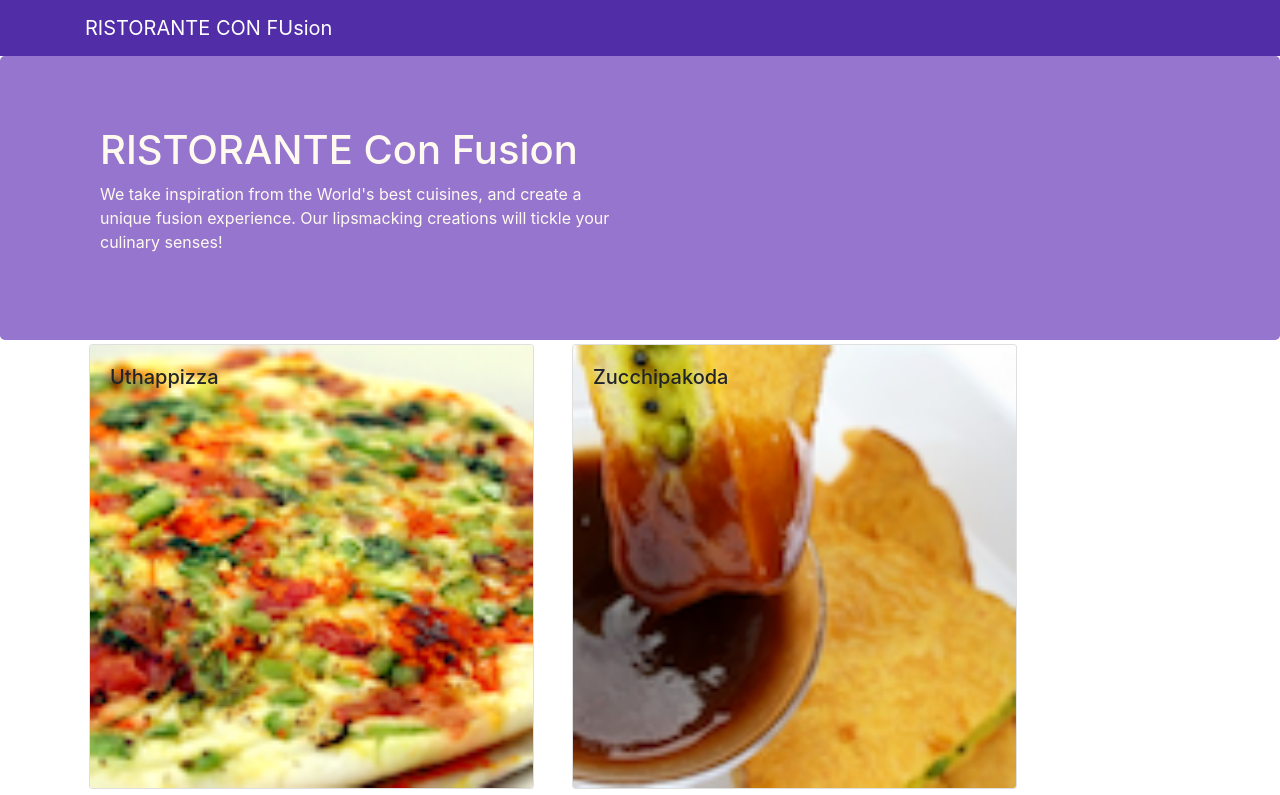
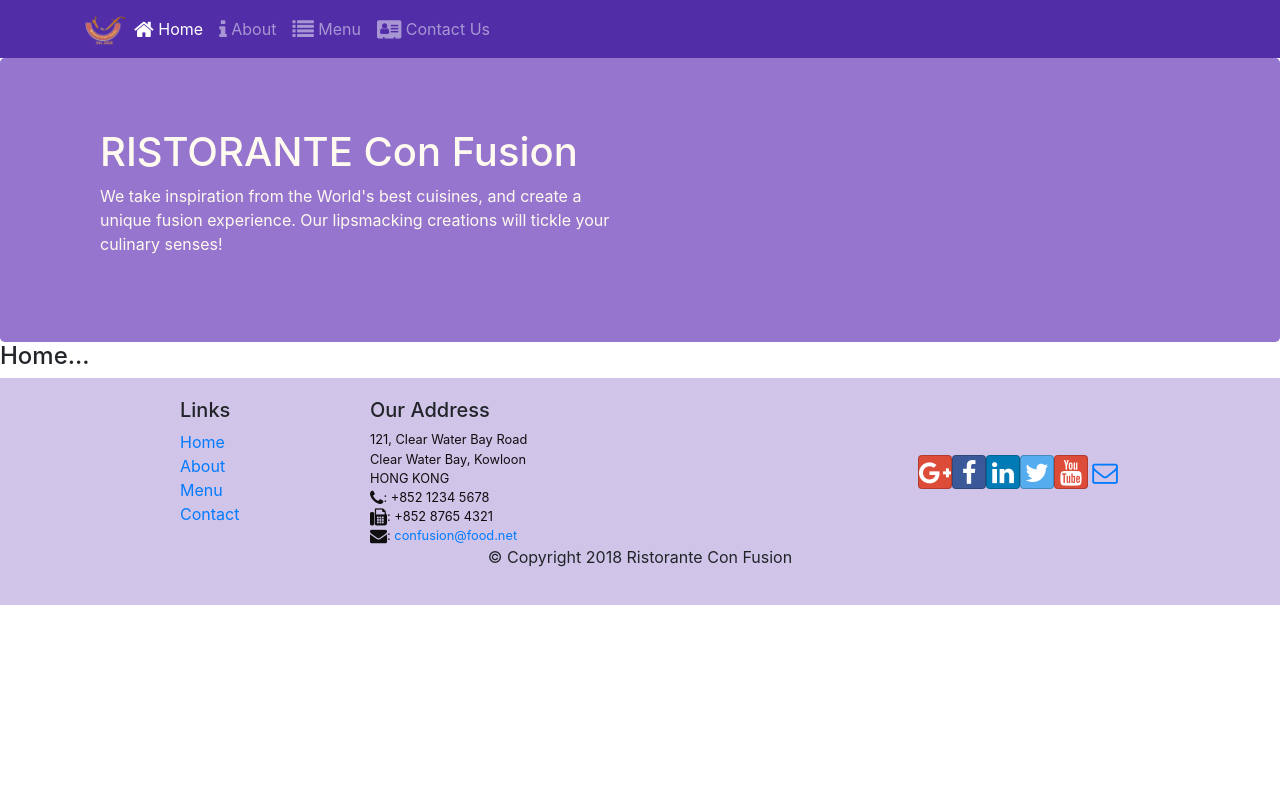
Before and after one commit to darshak-2021/ConfusionReact-FullStack, a React (Create React App) app: page /home in a window 1280 px wide. Shown: the top 795 px of the page. Built offline with nearby package versions, Linux system fonts and the light colour scheme.

Commit message:
Navigtional Component React-Router

```diff
--- a/package.json
+++ b/package.json
@@ -12,6 +12,7 @@
     "react": "^17.0.1",
     "react-dom": "^17.0.1",
     "react-popper": "0.9.2",
+    "react-router-dom": "^5.2.0",
     "react-scripts": "4.0.0",
     "reactstrap": "5.0.0",
     "web-vitals": "^0.2.4"
--- a/src/App.js
+++ b/src/App.js
@@ -1,4 +1,5 @@
 import { Component } from 'react';
+import { BrowserRouter as Router} from 'react-router-dom';
 import Main from './components/MainComponent';
 import './App.css';
 
@@ -6,9 +7,11 @@
 
   render(){
     return (
-      <div>
+      <Router>
+        <div className="App">
           <Main/>
-      </div>
+        </div>
+      </Router>
     );
   }
 }
--- a/src/components/DishDetailComponent.js
+++ b/src/components/DishDetailComponent.js
@@ -4,12 +4,12 @@
 function RenderComments({comments}) {
     console.log(comments)
     if(comments != null) {
-        var months = ["Jan", "Feb", "Mar", "Apr", "May", "Jun", "Jul","Aug", "Sep", "Oct", "Nov", "Dec"];
+        // var months = ["Jan", "Feb", "Mar", "Apr", "May", "Jun", "Jul","Aug", "Sep", "Oct", "Nov", "Dec"];
         const cmnts = comments.map(comment => {
-            var date = new Date(comment.date)
-        // {var month = months[date.getMonth()]
-        // var finalDate = date.getDate();
-        // var year = date.getFullYear();}
+            // var date = new Date(comment.date)
+            // var month = months[date.getMonth()]
+            // var finalDate = date.getDate();
+            // var year = date.getFullYear();
             return(
                 <li key={comment.id}>
                 <p>{comment.comment}</p>
--- a/src/components/FooterComponent.js
+++ b/src/components/FooterComponent.js
@@ -1,5 +1,5 @@
-import React from 'react'
-
+import React from 'react';
+import {Link} from 'react-router-dom'
 function Footer() {
     return (
         <div className="footer">
@@ -8,10 +8,10 @@
                     <div className="col-4 offset-1 col-sm-2">
                         <h5>Links</h5>
                         <ul className="list-unstyled">
-                            <li><a href="#">Home</a></li>
-                            <li><a href="#">About</a></li>
-                            <li><a href="#">Menu</a></li>
-                            <li><a href="contactus.html">Contact</a></li>
+                            <li><Link to="/home">Home</Link></li>
+                            <li><Link to="/aboutus">About</Link></li>
+                            <li><Link to="/menu">Menu</Link></li>
+                            <li><Link to="/contactus">Contact</Link></li>
                         </ul>
                     </div>
                     <div className="col-7 col-sm-5">
--- a/src/components/HeaderComponent.js
+++ b/src/components/HeaderComponent.js
@@ -1,13 +1,60 @@
-import React from 'react';
-import { Navbar, NavbarBrand, Jumbotron } from 'reactstrap';
+import React, { Component } from 'react';
+import { Navbar,
+    NavbarBrand,
+    Nav,
+    NavbarToggler,
+    Collapse,
+    NavItem,
+    Jumbotron } from 'reactstrap';
+import { NavLink } from 'react-router-dom';
 
 
-function Header() {
+class Header extends Component {
+    constructor(props) {
+        super(props);
+        this.toggleNav = this.toggleNav.bind(this);
+        this.state = {
+            isNavOpen:false
+        }
+    }
+    toggleNav() {
+        this.setState({
+            isNavOpen:!this.state.isNavOpen,
+        });
+    }
+    render() {
         return (
             <>
-        <Navbar dark>
+            <Navbar dark expand="md">
                 <div className="container">
-                <NavbarBrand href="/">RISTORANTE CON FUsion</NavbarBrand>
+                    <NavbarToggler onClick={this.toggleNav} />
+                    <NavbarBrand className="mr-auto" href="/">
+                        <img src="assets/images/logo.png" alt="RISTORANTE Co Fusion" height="30" width="41"/>
+                    </NavbarBrand>
+                    <Collapse isOpen={this.state.isNavOpen} navbar>
+                        <Nav navbar>
+                            <NavItem>
+                                <NavLink className="nav-link" to="/home">
+                                    <span className="fa fa-home fa-lg"></span> Home
+                                </NavLink>
+                            </NavItem>
+                            <NavItem>
+                                <NavLink className="nav-link" to="/aboutus">
+                                    <span className="fa fa-info fa-lg"></span> About
+                                </NavLink>
+                            </NavItem>
+                            <NavItem>
+                                <NavLink className="nav-link" to="/menu">
+                                    <span className="fa fa-list fa-lg"></span> Menu
+                                </NavLink>
+                            </NavItem>
+                            <NavItem>
+                                <NavLink className="nav-link" to="/contactus">
+                                    <span className="fa fa-address-card fa-lg"></span> Contact Us
+                                </NavLink>
+                            </NavItem>
+                        </Nav>
+                    </Collapse>
                 </div>
             </Navbar>
             <Jumbotron>
@@ -15,12 +62,15 @@
                     <div className="row row-header">
                         <div className="col-12 col-sm-6">
                             <h1>RISTORANTE Con Fusion</h1>
-                        <p>We take inspiration from the World's best cuisines, and create a unique fusion experience. Our lipsmacking creations will tickle your culinary senses!</p>                    </div>
+                            <p>We take inspiration from the World's best cuisines, and create a unique fusion experience. Our lipsmacking creations will tickle your culinary senses!</p>
+                        </div>
                     </div>
                 </div>
             </Jumbotron>
             </>
-    )
+        );
+    }
 }
 
+
 export default Header;
--- /dev/null
+++ b/src/components/HomeComponent.js
@@ -0,0 +1,11 @@
+import React from 'react'
+
+function Home(props) {
+    return (
+        <div className="nam">
+            <h4>Home...</h4>
+        </div>
+    )
+}
+
+export default Home;
--- a/src/components/MainComponent.js
+++ b/src/components/MainComponent.js
@@ -1,9 +1,11 @@
 import { Component } from 'react';
 import Menu from './MenuComponent';
+import Home from './HomeComponent';
 import DishDetail from './DishDetailComponent';
 import { DISHES } from '../shared/dishes';
 import Header from './HeaderComponent';
 import Footer from './FooterComponent';
+import { Switch, Route, Redirect } from 'react-router-dom';
 
 
 class Main extends Component {
@@ -11,18 +13,24 @@
     super(props);
     this.state = {
       dishes:DISHES,
-      selectedDish:null
     }
   }
-  onDishSelect = (dishId) => {
-      this.setState({ selectedDish:dishId})
-  }
-  render(){
+
+  render() {
+    const HomePage = () => {
+      return (
+        <Home/>
+      );
+    }
+
     return (
       <div>
           <Header/>
-          <Menu dishes={this.state.dishes} onDarshakDishSelect = {(dishId) => this.onDishSelect(dishId)}/>
-          <DishDetail dish={this.state.dishes.filter((dish) => dish.id === this.state.selectedDish)[0]}/>
+          <Switch>
+            <Route path="/home" component={HomePage}/>
+            <Route exact path="/menu" component={() => <Menu dishes={this.state.dishes} />}/>
+            <Redirect to="/home"/>
+          </Switch>
           <Footer/>
       </div>
     );
--- a/src/index.js
+++ b/src/index.js
@@ -8,9 +8,7 @@
 import reportWebVitals from './reportWebVitals';
 
 ReactDOM.render(
-  <React.StrictMode>
-    <App />
-  </React.StrictMode>,
+    <App />,
   document.getElementById('root')
 );
 
```
Also changed, not shown: 1 other file (tests, documents, lock files or other folders). Lines whose indentation alone changed are shown as unchanged.
